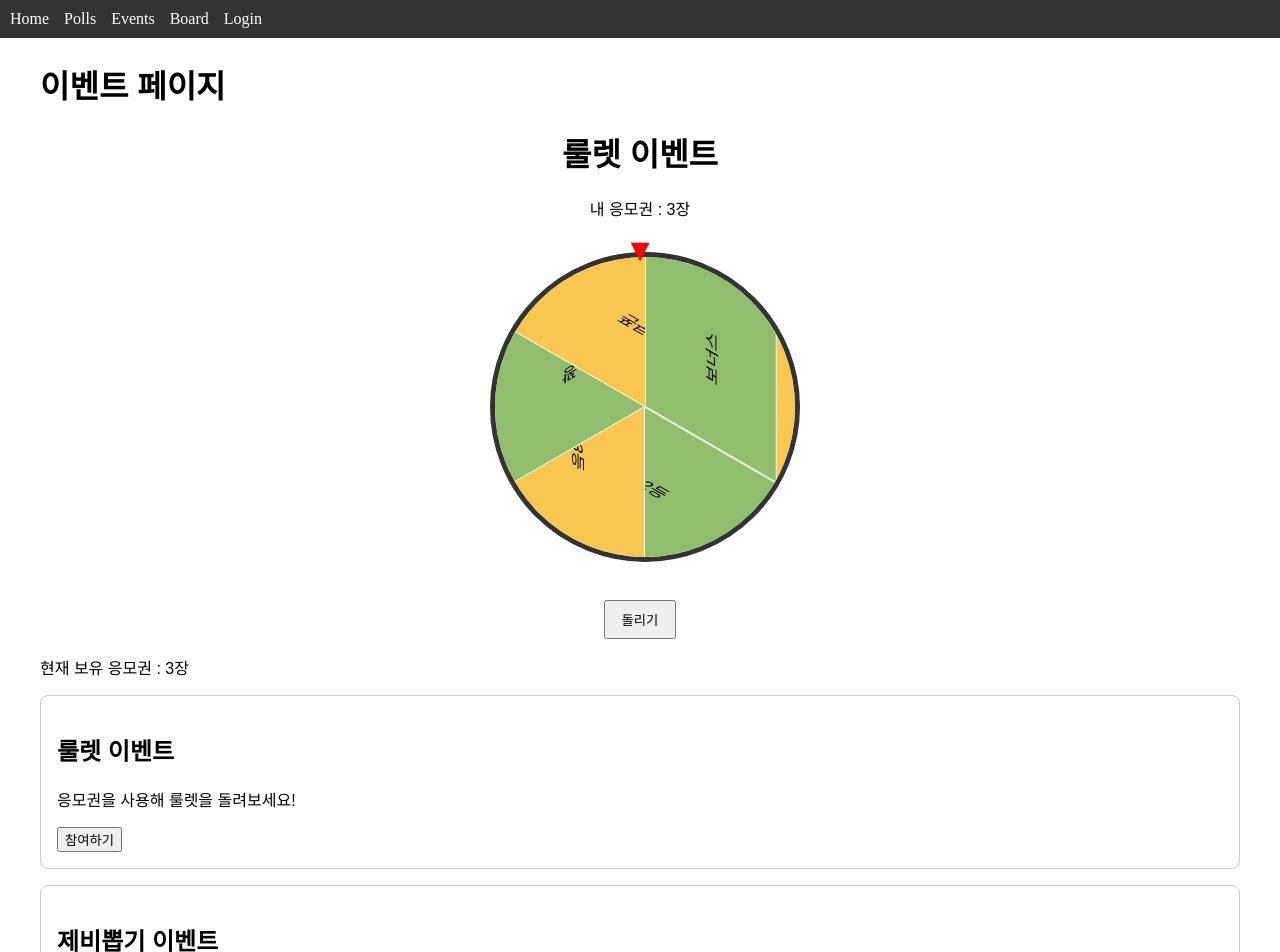
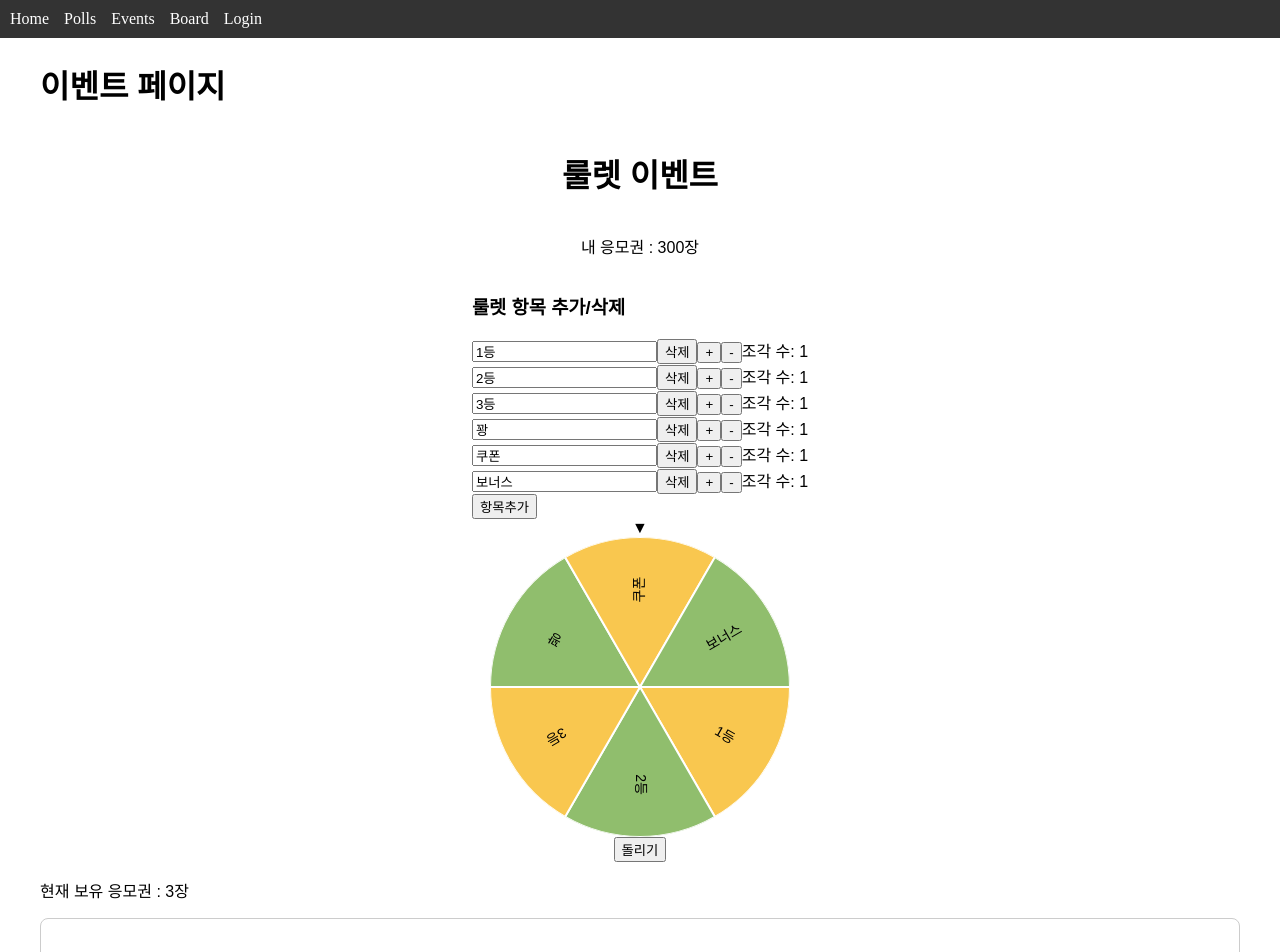
Before and after one commit to hms1218/study-projects, a Vue app in the folder frontend/: page /events in a window 1280 px wide. Shown: the top 952 px of the page. Built offline with nearby package versions, Linux system fonts and the light colour scheme.

Commit message:
룰렛 생성

```diff
--- a/frontend/src/components/Roulette.vue
+++ b/frontend/src/components/Roulette.vue
@@ -3,44 +3,156 @@
         <h1>룰렛 이벤트</h1>
         <p>내 응모권 : {{ tickets }}장</p>
 
-        <div class="roulette-wrapper">
-            <div
-                class="roulette"
-                :style="{ transform: 'rotate(' + currentRotation + 'deg)' }"
-            >
-                <div v-for="(prize, index) in prizes" :key="index" class="slice" :style="getSliceStyle(index)">
-                    {{ prize }}
-                </div>
+        <!-- 사용자 입력 영역 -->
+        <div class="roulette-editor">
+            <h3>룰렛 항목 추가/삭제</h3>
+            <div v-for="(prize,index) in prizes" :key="index" class="prize-item">
+                <input v-model="prize.name" placeholder="항목 입력" />
+                <button @click="removePrize(index)">삭제</button>
+                <button @click="increaseCount(index)">+</button>
+                <button @click="decreaseCount(index)">-</button>
+                <span>조각 수: {{ prize.count }}</span>
             </div>
-            <div class="pointer">▼</div>
+            <button @click="addPrize">항목추가</button>
         </div>
+
+        <div class="pointer">▼</div>
+        <svg
+            :width="size"
+            :height="size"
+            :view-box="`0 0 ${size} ${size}`"
+            class="roulette"
+            :style="{transform: `rotate(${currentRotation}deg)`}"
+        >
+            <g v-for="(prize, index) in rouletteSlices" :key="index">
+                <path
+                    :d="getSlicePath(index)"
+                    :fill="index % 2 === 0 ? '#f9c74f' : '#90be6d'"
+                    stroke="#fff"
+                    stroke-width="2"
+                />
+                <text
+                    :x="center"
+                    :y="center"
+                    :transform="getTextTransform(index)"
+                    text-anchor="middle"
+                    alignment-baseline="middle"
+                    font-size="14"
+                    fill="#000"
+                >
+                    {{ prize.name }}
+                </text>
+            </g>
+        </svg>
 
         <button @click="spinRoulette" :disabled="isSpinning || tickets <= 0">돌리기</button>
 
-        <p v-if="result" class="result">결과 : {{ result }}</p>
+        <!-- <p v-if="result" class="result">결과 : {{ result }}</p> -->
     </div>
 </template>
 
 <script setup lang="ts">
-    import { ref } from 'vue';
+    import { computed, ref } from 'vue';
 
-    const tickets = ref(3);
-    const prizes = ["1등", "2등", "3등", "꽝", "쿠폰", "보너스"];
+    const tickets = ref(300);
+
+    interface PrizeItem {
+        name: string;
+        count: number;
+    }
+
+    const prizes = ref<PrizeItem[]>([
+        { name: "1등", count: 1 },
+        { name: "2등", count: 1 },
+        { name: "3등", count: 1 },
+        { name: "꽝", count: 1 },
+        { name: "쿠폰", count: 1 },
+        { name: "보너스", count: 1 }
+    ]);
+
+    const size = 300; //SVG 크기
+    const center = size / 2; //원 중심 좌표
+    const radius = size / 2; //원 반지름
 
     const currentRotation = ref(0);
     const isSpinning = ref(false);
     const result = ref('');
 
-    function getSliceStyle(index: number) {
-        const angle = 360 / prizes.length;
-        console.log("앵글::", angle)
-        console.log("index::", index)
-        console.log("index*angle::",index*angle)
 
-        return {
-            transform: `rotate(${index * angle}deg) skewY(-${90 - angle}deg)`,
-        }
+    function addPrize() {
+        prizes.value.push({name: "", count: 1}); // 새 항목 추가
+    }
+
+    function removePrize(index: number) {
+        prizes.value.splice(index, 1);
+    }
+
+
+    function increaseCount(index: number) {
+        prizes.value[index].count += 1;
+    }
+
+    function decreaseCount(index: number) {
+        if (prizes.value[index].count > 1) prizes.value[index].count -= 1;
+    }
+
+    // 룰렛 조각 배열 생성 (count 수만큼 복제)
+    console.log("prizes::",prizes.value.flatMap(p => Array(p.count).fill({name: p.name})))
+    const rouletteSlices = computed(() => {
+    return prizes.value.flatMap(p =>
+        Array.from({length: p.count}, () => ({name: p.name}))
+    );
+});
+
+    function getSlicePath(index: number) {
+        const angle = 360 / rouletteSlices.value.length;
+        const startAngle = index * angle;
+        const endAngle = startAngle + angle;
+        // console.log("startAngle::",startAngle)
+        // console.log("currentRotation::",currentRotation.value)
+
+        //각도를 라디안으로 변환
+        //360˚ <-> 2π rad
+        //rad = deg * (π / 180) : 각도 -> 라디안
+        //deg = rad * (180 / π) : 라디안 -> 각도
+        //라디안 사용 이유 : sin, cos 이 라디안 기준으로 되어있기 때문(Math.sin, Math.cos)
+        //Math.PI === π
+        const startRad = (Math.PI / 180) * startAngle;
+        const endRad = (Math.PI / 180) * endAngle;
+
+        //시작점, 끝점 좌표
+        const x1 = center + radius * Math.cos(startRad);
+        const y1 = center + radius * Math.sin(startRad);
+        const x2 = center + radius * Math.cos(endRad);
+        const y2 = center + radius * Math.sin(endRad);
+
+        // console.log("(x1,y1)::",x1,y1)
+        // console.log("(x2,y2)::",x2,y2)
+
+        // large-arc-flag ( 180도 이상이면 1 )
+        const largeArcFlag = angle > 180 ? 1 : 0;
+
+        return `
+            M ${center},${center}
+            L ${x1},${y1}
+            A ${radius},${radius} 0 ${largeArcFlag} 1 ${x2},${y2}
+            Z
+        `;
+
         // skewY(20deg) : 요소를 Y축 기준으로 20도 기울인다는 뜻
+    }
+
+    function getTextTransform(index: number) {
+        const angle = 360 / rouletteSlices.value.length;
+        const textAngle = index * angle + angle / 2; //조각의 중앙 각도
+        const rad = (Math.PI / 180) * textAngle;
+
+        const textRadius = radius * 0.65; //텍스트 위치 반지름
+        const x = center + textRadius * Math.cos(rad);
+        const y = center + textRadius * Math.sin(rad);
+
+        // 글자를 항상 수평으로 표시
+        return `rotate(${textAngle}, ${x}, ${y}) translate(${x - center}, ${y - center})`;
     }
 
     function spinRoulette() {
@@ -50,74 +162,51 @@
         isSpinning.value = true;
         result.value = "";
 
-        const anglePerSlice = 360 / prizes.length;
-        const randomIndex = Math.floor(Math.random() * prizes.length);
+        const randomRotation = 360 * 10 + Math.floor(Math.random() * 360); // 10바퀴 + 랜덤
 
-        //여러 바퀴 돌고 멈추도록 (최소 3바퀴 + 랜덤 인덱스 위치)
-        const targetRotation = currentRotation.value + 360 * 3 + (360 - randomIndex * anglePerSlice - anglePerSlice / 2);
+        currentRotation.value += randomRotation;
 
-        currentRotation.value = targetRotation;
+        // 회전 끝난 후 결과 계산
+        setTimeout(() => {
+            isSpinning.value = false;
 
-        //애니메이션이 끝난 후 결과 표시
-        setTimeout(() => {
-            result.value = prizes[randomIndex];
-            isSpinning.value = false;
-        }, 4000); // CSS transition 시간과 맞추기
+            // 룰렛 회전 후 현재 각도 (0~360)
+            const normalizedRotation = currentRotation.value % 360;
+            console.log("현재각도:",normalizedRotation)
+
+            // 각 조각의 각도
+            const anglePerSlice = 360 / rouletteSlices.value.length;
+
+            // 0도 기준으로 index 계산
+            const indexRotation = normalizedRotation > 270 ? 360-normalizedRotation+270 : 270-normalizedRotation;
+            console.log("도착 각도:", indexRotation)
+
+            const index = Math.floor(indexRotation / anglePerSlice);
+
+            result.value = rouletteSlices.value[index].name;
+
+            alert(`🎉 결과 : ${result.value}`);
+        }, 3000); // transition duration과 동일하게
     }
 </script>
 
 <style scoped>
     .roulette-container {
-        text-align: center;
-        font-family: Arial, sans-serif;
-    }
-    .roulette-wrapper {
-        position: relative;
-        width: 300px;
-        height: 300px;
-        margin: 2rem auto;
+        display: flex;
+        flex-direction: column;
+        align-items: center;
     }
     .roulette {
-        width: 100%;
-        height: 100%;
+        transition: transform 3s ease-out;
         border-radius: 50%;
-        border: 5px solid #333;
-        position: relative;
-        transition: transform 4s cubic-bezier(0.33, 1, 0.68, 1);
-        overflow: hidden;
     }
-    .slice {
-        position: absolute;
-        width: 50%;
-        height: 50%;
-        top: 50%;
-        left: 50%;
-        transform-origin: 0% 0%;
-        background: #f9c74f;
-        border: 1px solid #fff;
-        display: flex;
-        justify-content: center;
-        align-items: center;
-    }
-    .slice:nth-child(even) {
-        background: #90be6d;
-    }
-    .pointer {
-        position: absolute;
-        top: -20px;
-        left: 50%;
-        transform: translateX(-50%);
-        font-size: 2rem;
-        color: red;
-    }
-    button {
-        margin-top: 1rem;
-        padding: 0.5rem 1rem;
+    .spin-btn {
+        margin-top: 20px;
+        padding: 10px 20px;
+        background: #f94144;
+        color: #fff;
+        border: none;
+        border-radius: 8px;
         cursor: pointer;
     }
-    .result {
-        margin-top: 1rem;
-        font-size: 1.2rem;
-        font-weight: bold;
-    }
 </style>
```
